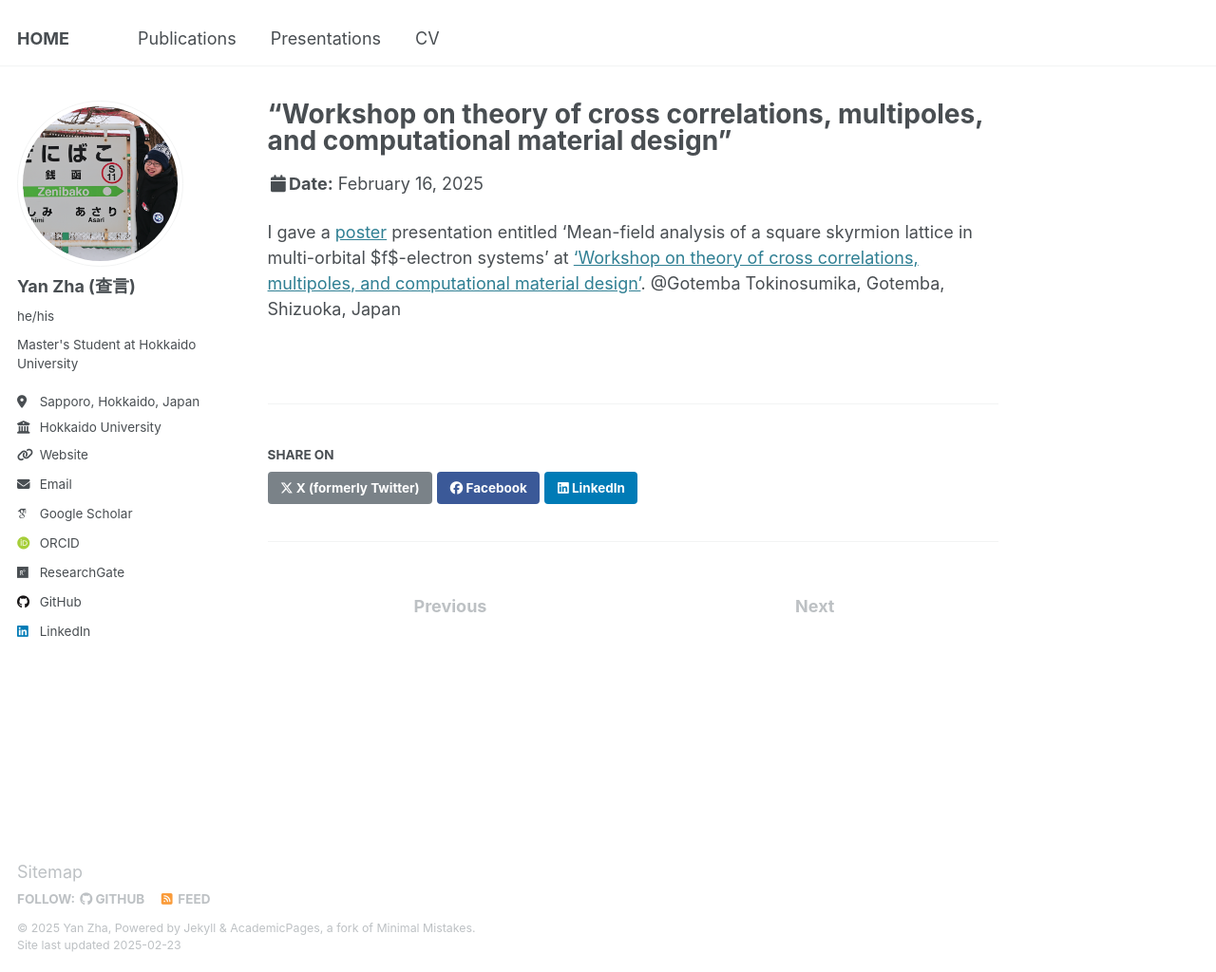
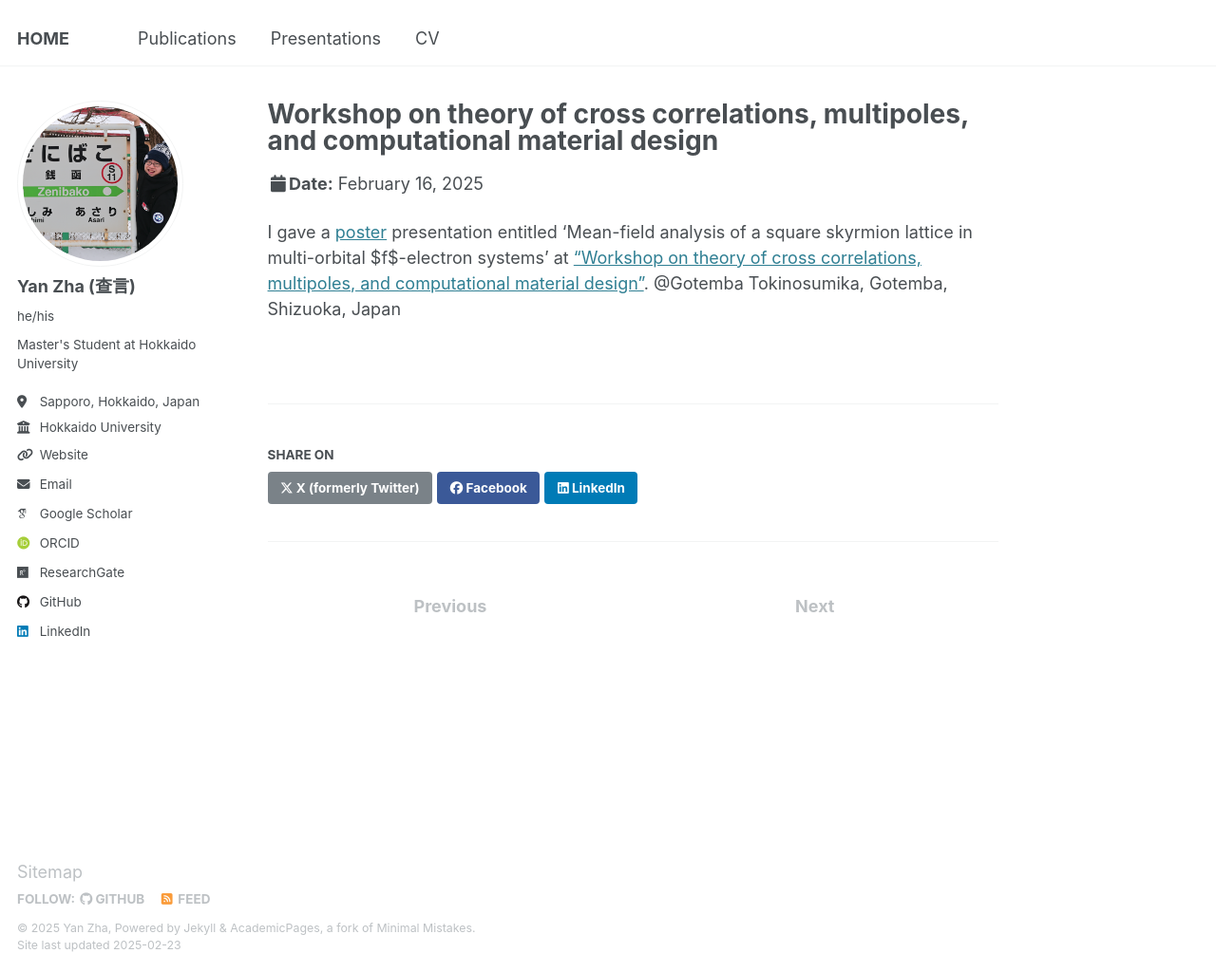
Before and after one commit to yzhacn/yzhacn.github.io, a Jekyll site: the page built from _talks/2025-02-16-pre-1.md, in a window 1280 px wide and 1024 px high. Shown: the whole window at 95% size. Built offline with Jekyll 4.4.1, drawn with Linux system fonts in a browser that asks for light colours; some web fonts are replaced.

Commit message:
Update 2025-02-16-pre-1.md

```diff
--- a/_talks/2025-02-16-pre-1.md
+++ b/_talks/2025-02-16-pre-1.md
@@ -1,5 +1,5 @@
 ---
-title: “Workshop on theory of cross correlations, multipoles, and computational material design”
+title: "Workshop on theory of cross correlations, multipoles, and computational material design"
 collection: talks
 type: "Poster presentation (Title: 'Mean-field analysis of a square skyrmion lattice in multi-orbital $f$-electron systems')"
 permalink: "https://asymmetry.hiroshima-u.ac.jp/event/2532"
@@ -8,5 +8,5 @@ date: 2025.02.16-2025.02.18
 location: "Gotemba, Shizuoka, Japan"
 ---
 
-I gave a [poster](https://yzhacn.github.io/images/20250217_yzha_asymmetry.pdf) presentation entitled 'Mean-field analysis of a square skyrmion lattice in multi-orbital $f$-electron systems' at ['Workshop on theory of cross correlations, multipoles, and
-computational material design'](https://asymmetry.hiroshima-u.ac.jp/event/2532). @Gotemba Tokinosumika, Gotemba, Shizuoka, Japan
+I gave a [poster](https://yzhacn.github.io/images/20250217_yzha_asymmetry.pdf) presentation entitled 'Mean-field analysis of a square skyrmion lattice in multi-orbital $f$-electron systems' at ["Workshop on theory of cross correlations, multipoles, and
+computational material design"](https://asymmetry.hiroshima-u.ac.jp/event/2532). @Gotemba Tokinosumika, Gotemba, Shizuoka, Japan
```
